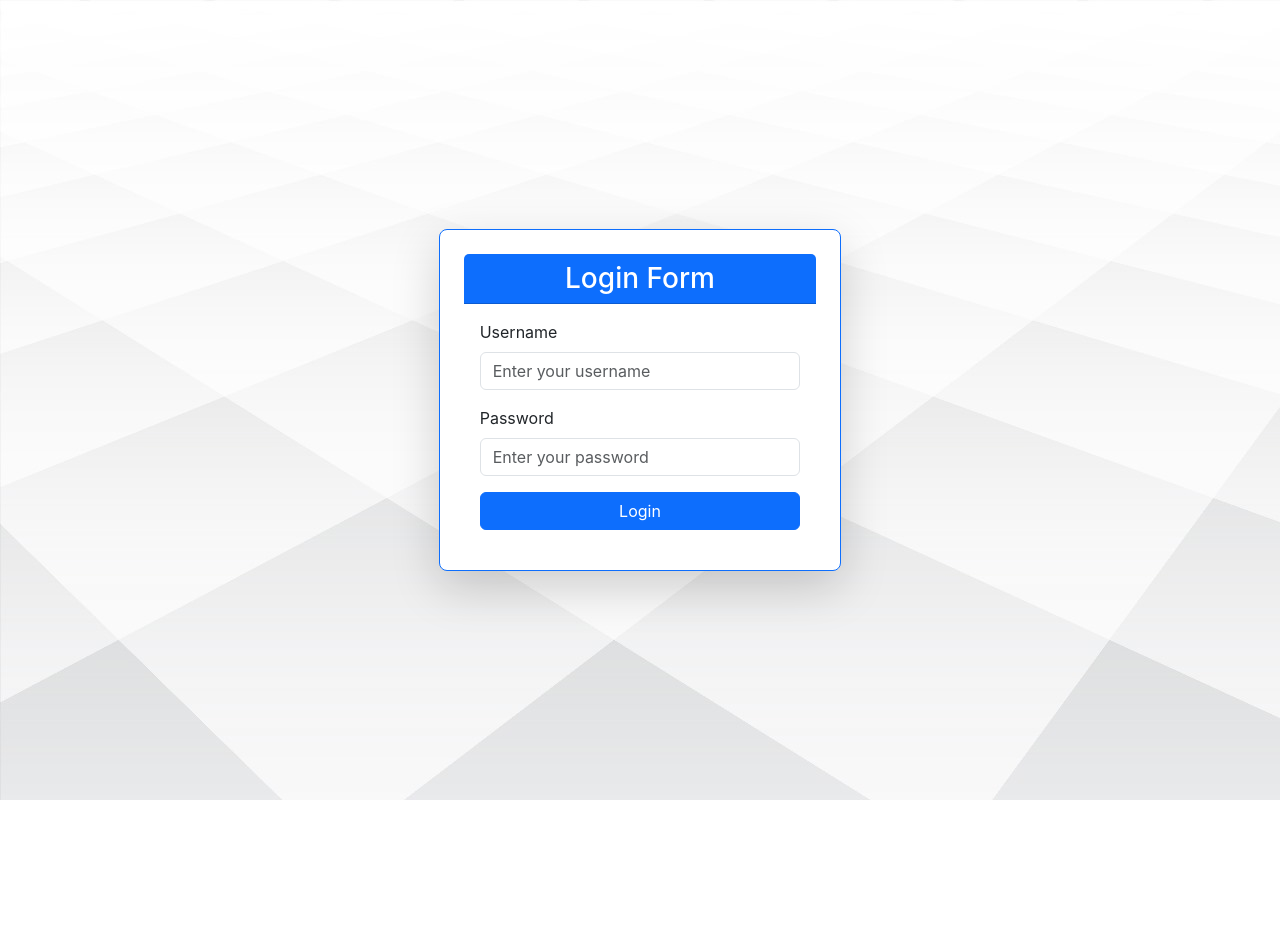
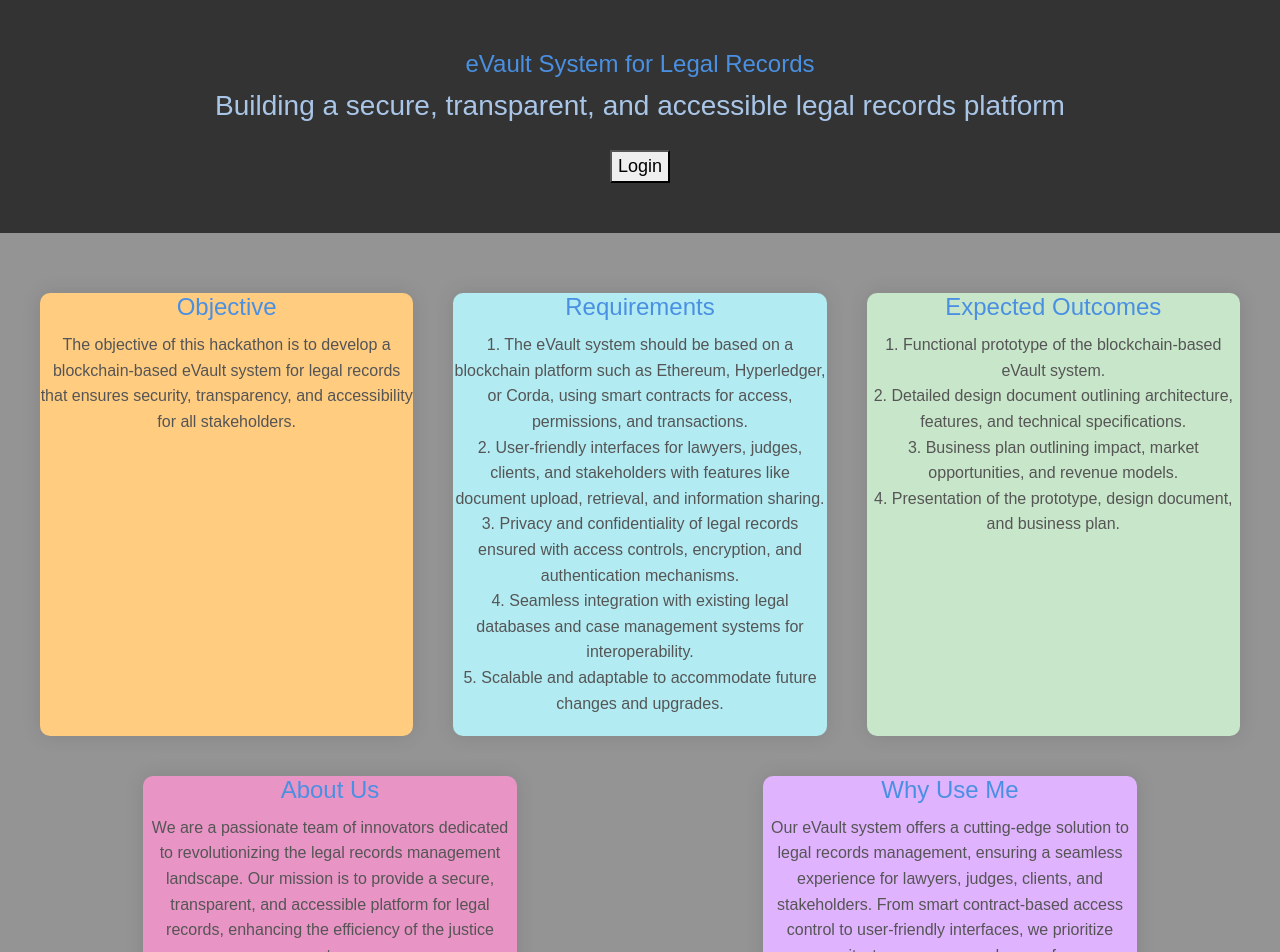
Before and after one commit to akshitreddy02/CourtConnect, a React (Create React App) app in the folder frontend/: page / in a window 1280 px wide. Shown: the top 952 px of the page. Before the commit the page ends 800 px from the top, so only its background shows below. Built offline with nearby package versions, Linux system fonts and the light colour scheme.

Commit message:
home page added

```diff
--- a/frontend/src/App.css
+++ b/frontend/src/App.css
@@ -8,3 +8,109 @@ body{
   background-size: cover;
 
 }
+
+
+
+
+/* HOME PAGE CSS */
+
+.complete {
+  font-family: "Arial", sans-serif;
+  margin: 0;
+  padding: 0;
+  background-color: #949494; /* Light Grey */
+  color: #333;
+  text-align: center;
+}
+
+.heading {
+  background-color: #333;
+  color: #ffffff;
+  padding: 50px 0;
+  margin-bottom: 20px;
+}
+
+.mains-content {
+  display: flex;
+  flex-wrap: wrap;
+  justify-content: space-around;
+  padding: 20px;
+}
+
+.cardy {
+  flex: 0 0 calc(33.33% - 40px);
+  background-color: #fff;
+  box-shadow: 0 0 20px rgba(0, 0, 0, 0.1);
+  border-radius: 10px;
+  margin: 20px;
+  transition: transform 0.3s, box-shadow 0.3s, background-color 0.3s;
+  overflow: hidden;
+  position: relative;
+}
+
+.cardy:hover {
+  transform: translateY(-10px);
+  box-shadow: 0 0 30px rgba(0, 0, 0, 0.2);
+  background-color: #f5f5f5;
+}
+
+.cardy:nth-child(odd) {
+  background-color: #ffcc80; /* Light Orange */
+}
+
+.cardy:nth-child(2n) {
+  background-color: #b2ebf2; /* Light Blue */
+}
+
+.cardy:nth-child(3n) {
+  background-color: #c8e6c9; /* Light Green */
+}
+
+.cardy:nth-child(4n) {
+  background-color: #e894c5; /* Light Yellow */
+}
+
+.cardy:nth-child(5n) {
+  background-color: #e0b3ff; /* Light Purple */
+}
+
+.main-heading {
+  font-size: 24px;
+  margin-bottom: 10px;
+  color: #4a90e2;
+}
+.third {
+  color: #a9c6e8;
+}
+
+.para {
+  font-size: 16px;
+  line-height: 1.6;
+  margin-bottom: 20px;
+  color: #555;
+}
+
+.clicker {
+  display: inline-block;
+  /* padding: 15px 30px; */
+  font-size: 18px;
+  font-weight: bold;
+  text-decoration: none;
+  /* color: #da0d0d; */
+  /* background-color: #22e009; */
+  border-radius: 5px;
+  transition: background-color 0.3s;
+  margin-top: 20px;
+}
+
+.clicker:hover {
+  background-color: #357bd8;
+}
+
+.ankle {
+  background-color: #333;
+  color: #ffffff;
+  padding: 20px;
+  width: 100%;
+  margin-top: 20px;
+}
--- a/frontend/src/App.js
+++ b/frontend/src/App.js
@@ -4,12 +4,14 @@ import { BrowserRouter as Router, Route, Routes } from 'react-router-dom';
 import Client from './components/Client';
 import Lawyer from './components/Lawyer';
 import Judge from './components/Judge';
+import Home from './components/Home'
 const App = () => {
   return (
     <div>
       <Router>
         <Routes>
-          <Route path='/' element={<Login />}></Route>
+          <Route path='/' element={<Home />}></Route>
+          <Route path='/login' element={<Login />}></Route>
           <Route path='/client' element={<Client />}></Route>
           <Route path='/lawyer' element={<Lawyer />}></Route>
           <Route path='/judge' element={<Judge />}></Route>
--- a/frontend/src/components/Client.js
+++ b/frontend/src/components/Client.js
@@ -16,7 +16,7 @@ const Client = () => {
     const navigate = useNavigate();
 
     const handleLogout = () => {
-        navigate('/');
+        navigate('/login');
     };
     const fetchExistingCase = async () => {
         try {
@@ -94,21 +94,6 @@ const Client = () => {
         setSelectedLawyerId('');
     };
 
-
-
-
-
-
-    // const handleDeleteExistingCase = async (caseId) => {
-    //     try {
-    //         await axios.delete(`http://localhost:3008/lawyer-cases/${caseId}`);
-    //         setExistingCase(null);
-    //         console.log('Existing case deleted successfully');
-    //     } catch (error) {
-    //         console.error('Error deleting existing case:', error);
-    //     }
-    // };
-
     return (
         <div className="container mt-5 text-center">
             <header className="mb-4">
@@ -159,8 +144,8 @@ const Client = () => {
                         </select>
                     </div>
                     <button type="submit" className="btn btn-primary me-2">Submit Case</button>
-                    <button type="submit" className="btn btn-primary" onClick={handleNewCase}>New case</button>
                 </form>
+                <button type="submit" className="btn btn-primary" onClick={handleNewCase}>New case</button>
                 {existingCases && existingCases.length > 0 ? (
                     <div>
                         <h2>Your Existing Cases:</h2>
--- /dev/null
+++ b/frontend/src/components/Home.js
@@ -0,0 +1,86 @@
+import React from 'react';
+import '../App.css';
+import { useNavigate } from 'react-router-dom';
+const Home = () => {
+    const navigate = useNavigate();
+    return (
+        <div className='complete'>
+            <div className="heading">
+                <h1 className="main-heading">eVault System for Legal Records</h1>
+                <h3 className="third">
+                    Building a secure, transparent, and accessible legal records platform
+                </h3>
+                <div className='clicker'><button onClick={() => navigate('/login')}>Login</button></div>
+            </div>
+
+            <div className="mains-content">
+                <div className="cardy">
+                    <h1 className="main-heading">Objective</h1>
+                    <p className="para">
+                        The objective of this hackathon is to develop a blockchain-based
+                        eVault system for legal records that ensures security, transparency,
+                        and accessibility for all stakeholders.
+                    </p>
+                </div>
+
+                <div className="cardy">
+                    <h1 className="main-heading">Requirements</h1>
+                    <p className="para">
+                        1. The eVault system should be based on a blockchain platform such as
+                        Ethereum, Hyperledger, or Corda, using smart contracts for access,
+                        permissions, and transactions.
+                        <br />
+                        2. User-friendly interfaces for lawyers, judges, clients, and
+                        stakeholders with features like document upload, retrieval, and
+                        information sharing. <br />
+                        3. Privacy and confidentiality of legal records ensured with access
+                        controls, encryption, and authentication mechanisms. <br />
+                        4. Seamless integration with existing legal databases and case
+                        management systems for interoperability. <br />
+                        5. Scalable and adaptable to accommodate future changes and upgrades.
+                    </p>
+                </div>
+
+                <div className="cardy">
+                    <h1 className="main-heading">Expected Outcomes</h1>
+                    <p className="para">
+                        1. Functional prototype of the blockchain-based eVault system.
+                        <br />
+                        2. Detailed design document outlining architecture, features, and
+                        technical specifications. <br />
+                        3. Business plan outlining impact, market opportunities, and revenue
+                        models. <br />
+                        4. Presentation of the prototype, design document, and business plan.
+                    </p>
+                </div>
+
+                <div className="cardy">
+                    <h1 className="main-heading">About Us</h1>
+                    <p className="para">
+                        We are a passionate team of innovators dedicated to revolutionizing
+                        the legal records management landscape. Our mission is to provide a
+                        secure, transparent, and accessible platform for legal records,
+                        enhancing the efficiency of the justice system.
+                    </p>
+                </div>
+
+                <div className="cardy">
+                    <h1 className="main-heading">Why Use Me</h1>
+                    <p className="para">
+                        Our eVault system offers a cutting-edge solution to legal records
+                        management, ensuring a seamless experience for lawyers, judges,
+                        clients, and stakeholders. From smart contract-based access control
+                        to user-friendly interfaces, we prioritize security, transparency,
+                        and ease of use.
+                    </p>
+                </div>
+            </div>
+
+            <div className="ankle">
+                <h4>Contact us at: evault123@gmail.com</h4>
+            </div>
+        </div>
+    );
+};
+
+export default Home;
--- a/frontend/src/components/Judge.js
+++ b/frontend/src/components/Judge.js
@@ -23,7 +23,7 @@ const Judge = () => {
     }, []);
 
     const handleLogout = () => {
-        navigate('/');
+        navigate('/login');
 
     };
 
--- a/frontend/src/components/Lawyer.js
+++ b/frontend/src/components/Lawyer.js
@@ -26,7 +26,7 @@ const Lawyer = () => {
     }, []);
 
     const handleLogout = () => {
-        navigate('/');
+        navigate('/login');
     };
 
     const handleAccept = async (caseId) => {
--- a/frontend/src/components/Login.js
+++ b/frontend/src/components/Login.js
@@ -24,6 +24,10 @@ const Login = () => {
             });
 
             const data = await response.json();
+            if (response.status === 401) {
+                alert('Incorrect password. Please try again.');
+                return;
+            }
             console.log('Data:', data);
 
             const role = data.user.role;
@@ -83,6 +87,11 @@ const Login = () => {
                                 <div className="d-grid">
                                     <button type="submit" className="btn btn-primary">Login</button>
                                 </div>
+
+                                <div className="mt-3 text-center">
+                                    <a href="/" className="text-decoration-none">Home</a>
+                                </div>
+
                             </form>
                         </div>
                     </div>
--- a/package.json
+++ b/package.json
@@ -2,7 +2,9 @@
   "dependencies": {
     "@fortawesome/free-solid-svg-icons": "^6.5.1",
     "@fortawesome/react-fontawesome": "^0.2.0",
-    "concurrently": "^8.2.2"
+    "concurrently": "^8.2.2",
+    "multer": "^1.4.5-lts.1",
+    "path": "^0.12.7"
   },
   "scripts": {
     "both": "concurrently \"cd frontend && npm start\" \"cd backend && npm run dev\""
```
Also changed, not shown: 1 other file (tests, documents, lock files or other folders).
